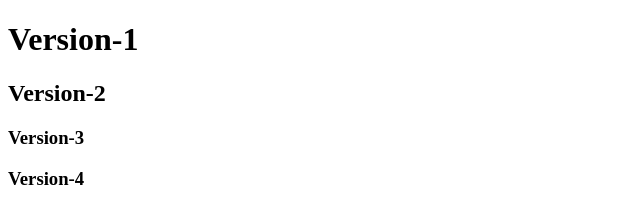
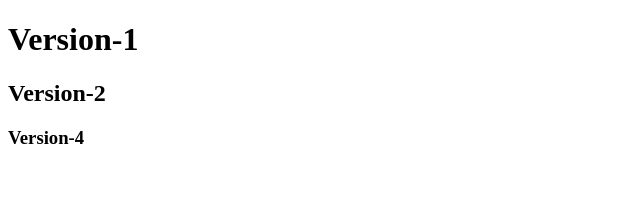
Before and after one commit to Sripriya8/Version, a plain HTML site: page index.html in a window 1280 px wide. Shown: the full height of the page, 0-640 px from the left. Drawn offline with Linux system fonts and the light colour scheme.

Commit message:
Version-5

```diff
--- a/index.html
+++ b/index.html
@@ -8,7 +8,6 @@
 <body>
     <h1>Version-1</h1>
     <h2>Version-2</h2>
-    <h3>Version-3</h3>
     <h3>Version-4</h3>
 </body>
 </html>
```
